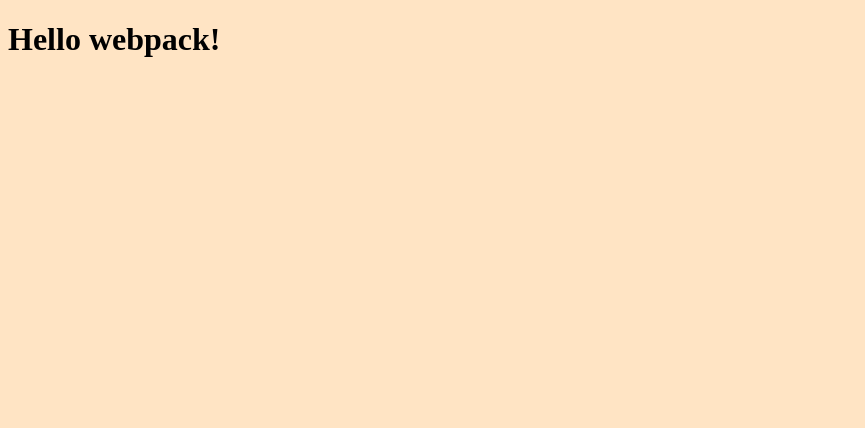
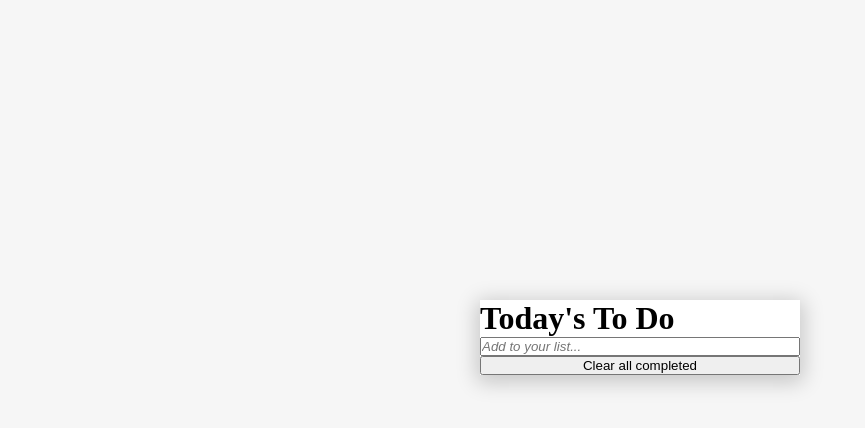
Before and after one commit to KIsmoilov/to-do-list-project-with-webpack, a website built with webpack: page src/index.html in a window 1280 px wide. Shown: the whole page, without its empty margins (0-865 px from the left). Built offline with nearby package versions, Linux system fonts and the light colour scheme.

Commit message:
Setup all linter config and create basic Html elements

```diff
--- a/src/index.css
+++ b/src/index.css
@@ -1,3 +1,25 @@
+*,
+*::after,
+*::before {
+  box-sizing: border-box;
+  margin: 0;
+  padding: 0;
+}
+
 body {
-    background-color: bisque;
+  background-color: rgb(246, 246, 246);
 }
+
+#toDoForm {
+  display: flex;
+  flex-direction: column;
+  width: 25%;
+  height: auto;
+  margin: 300px auto auto auto;
+  background-color: white;
+  box-shadow: 0 4px 20px 3px rgb(0, 0, 0, 0.2);
+}
+
+::placeholder {
+  font-style: italic;
+}
--- a/src/index.html
+++ b/src/index.html
@@ -3,10 +3,17 @@
 <head>
     <meta charset="UTF-8">
     <meta name="viewport" content="width=device-width, initial-scale=1.0">
-    <title>Wbpack Exercise</title>
+    <title>To Do List</title>
 </head>
 <body>
-    <h1>Hello webpack!</h1>
+    <form id="toDoForm" action="#" method="post">
+        <div class="title">
+            <h1>Today's To Do</h1>
+            <!-- <img src="../images/rotate.png" alt=""> -->
+        </div>
+        <input id="addTask" type="text" placeholder="Add to your list..." required>
+        <button type="submit">Clear all completed</button>
+    </form>
     <script src="../dist/main.js"></script>
 </body>
 </html>
--- a/src/index.js
+++ b/src/index.js
@@ -1,2 +1,3 @@
-import "./index.css";
-console.log("Hello World!");
+import './index.css';
+
+console.log('Hello World!');
--- a/webpack.config.js
+++ b/webpack.config.js
@@ -1,10 +1,10 @@
-const HtmlWebpackPlugin = require("html-webpack-plugin");
-const path = require("path");
+const HtmlWebpackPlugin = require('html-webpack-plugin');
+const path = require('path');
 
 module.exports = {
   mode: 'development',
   entry: {
-      index: './src/index.js'
+    index: './src/index.js',
   },
   devtool: 'inline-source-map',
   devServer: {
@@ -14,13 +14,13 @@
     rules: [
       {
         test: /\.css$/,
-            use: ["style-loader", "css-loader"]
-          }
-        ]
+        use: ['style-loader', 'css-loader'],
+      },
+    ],
   },
   plugins: [
     new HtmlWebpackPlugin({
-      template: path.resolve(__dirname, "src", "index.html")
-    })
-  ]
+      template: path.resolve(__dirname, 'src', 'index.html'),
+    }),
+  ],
 };
```
Also changed, not shown: package.json (+9 -0 lines), .eslintrc.json (added), .github/workflows/linters.yml (added), .stylelintrc.json (added), src/images/rotate.png (added), 3 other files. Lines whose indentation alone changed are shown as unchanged.
